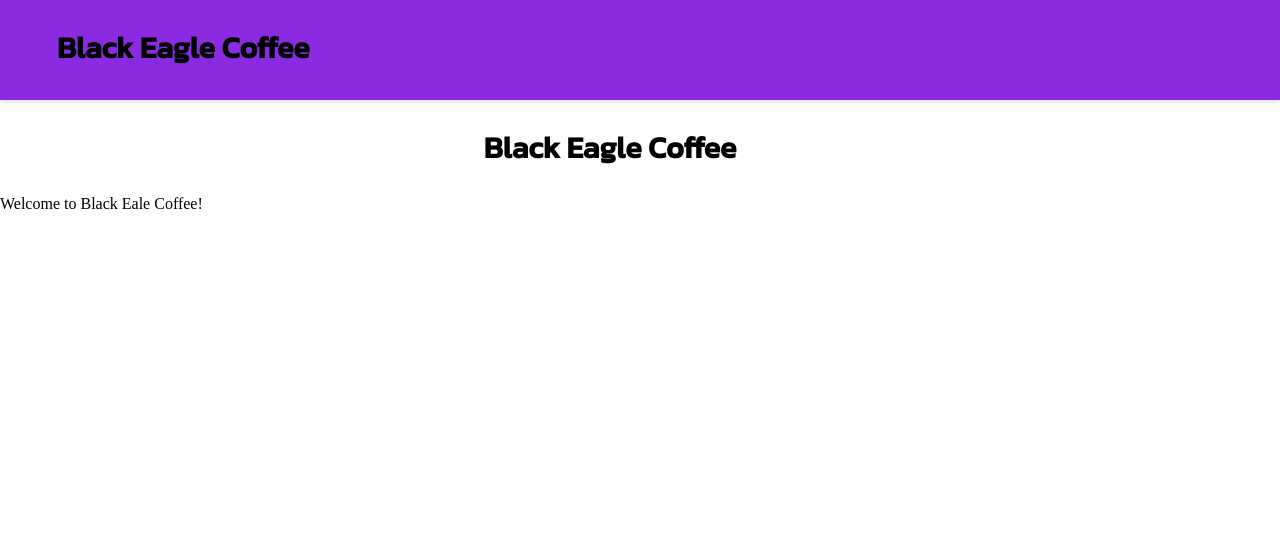
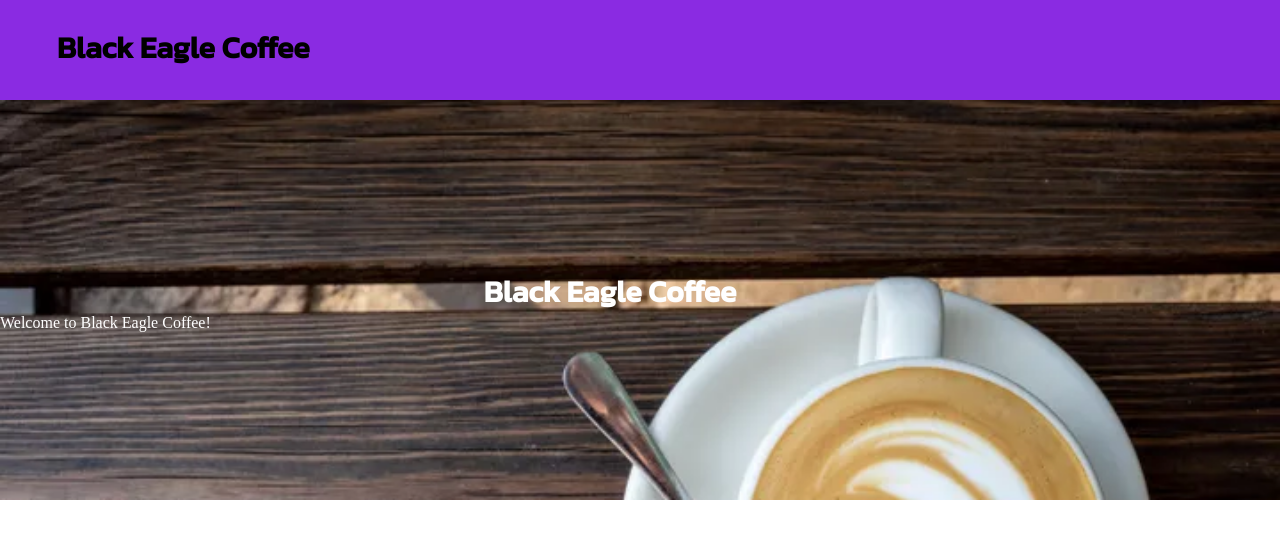
Before and after one commit to davidnisbetdev/coffee-shop-site, a plain HTML site: page index.html in a window 1280 px wide. Drawn offline with Linux system fonts and the light colour scheme.

Commit message:
styling changes

```diff
--- a/index.html
+++ b/index.html
@@ -16,8 +16,8 @@
         </header>
         <main>
             <section class="intro">
-                <h1>Black Eagle Coffee</h1>
-                <p>Welcome to Black Eale Coffee!</p>
+                <h1 class="mainName">Black Eagle Coffee</h1>
+                <p>Welcome to Black Eagle Coffee!</p>
             </section>
         </main>
         <footer></footer>
--- a/style.css
+++ b/style.css
@@ -9,6 +9,10 @@
         vertical-align: baseline;
         background: transparent;
     }
+
+main {
+    margin: 0;
+}
 
 header{
     margin: 0;
@@ -34,3 +38,20 @@ h1 {
     font-family: 'Kanit', sans-serif;
     font-size: 30px;
 }
+
+.intro {
+    background-image: url("./img/coffeeBar.webp");
+    background-repeat: no-repeat;
+    background-size:cover;
+    height: 400px;
+    margin: 0;
+    display: flex;
+    flex-direction: column;
+    justify-content: center;
+
+}
+
+.intro > h1, p {
+    margin: 0;
+    color: white;
+}
```
Also changed, not shown: img/coffeeBar.webp (added).
